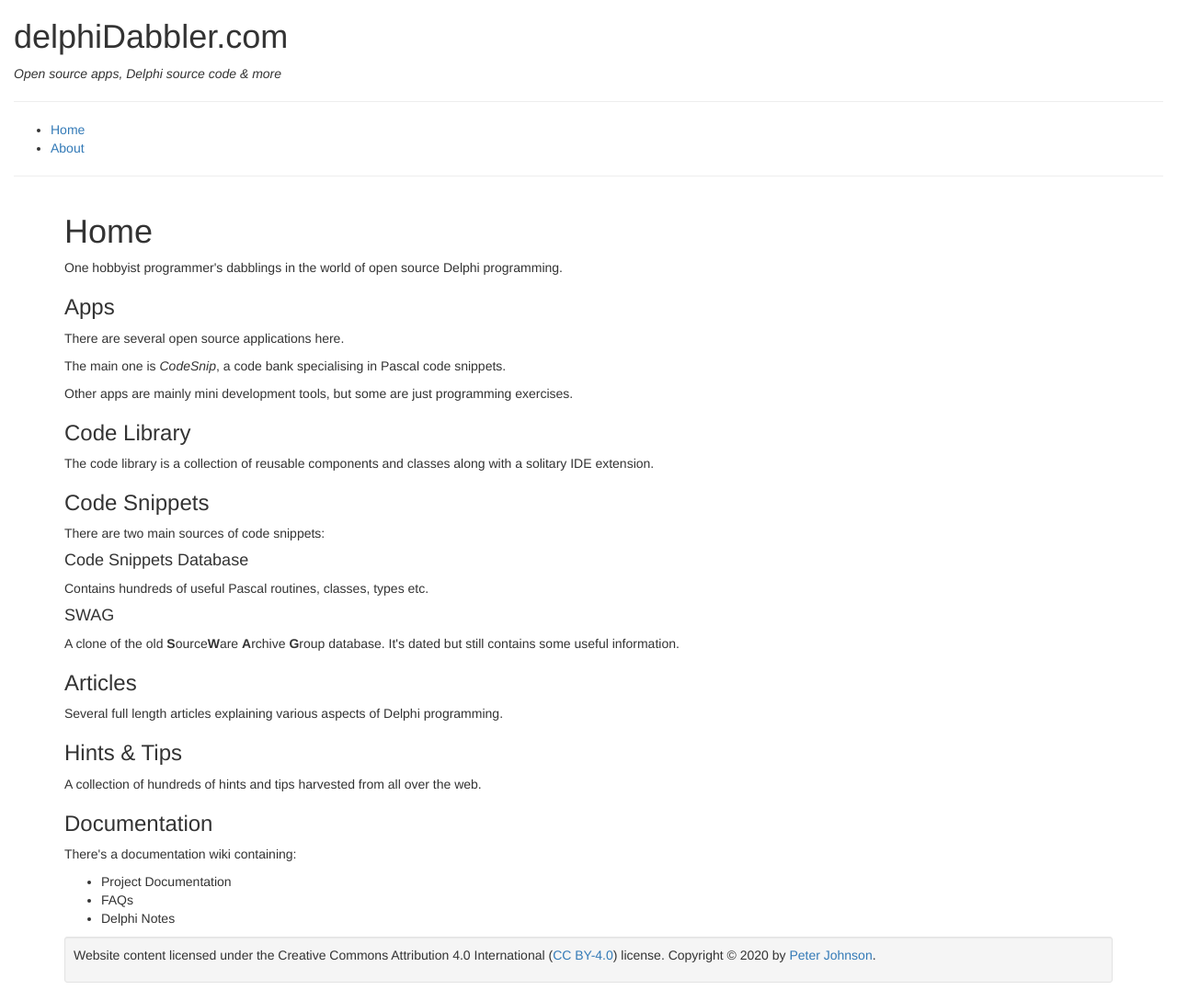
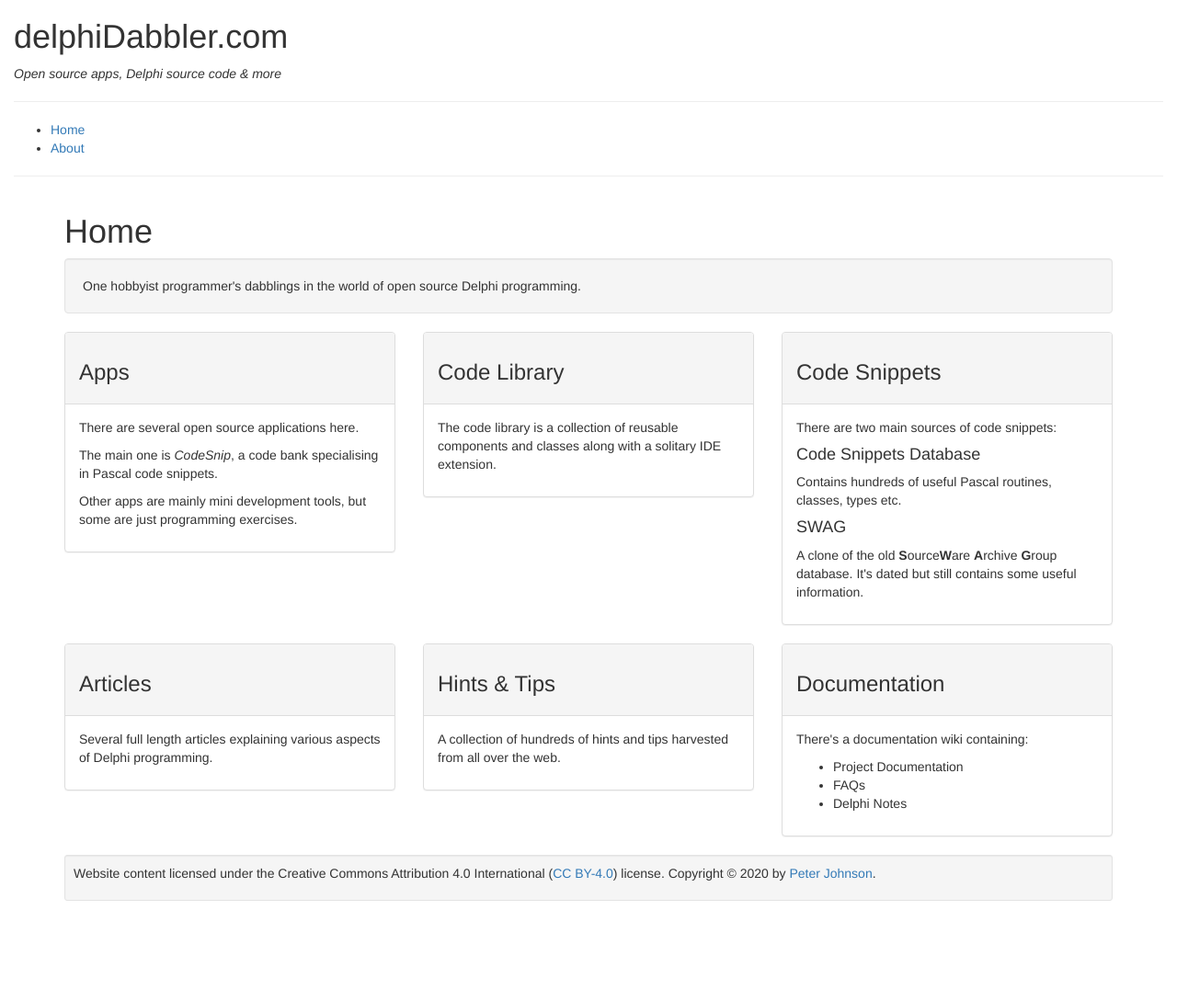
Before and after one commit to delphidabbler/delphidabbler.github.io, a Jekyll site: the page built from index.html, in a window 1280 px wide. Shown: the whole page at 92% size. Built offline with Jekyll 4.4.1, drawn with Linux system fonts in a browser that asks for light colours; nearby versions of some CDN libraries; after the commit the page ends 1000 px from its top, so only the background shows below that.

Commit message:
Display index page sections in rows of bootstrap panels

```diff
--- a/index.html
+++ b/index.html
@@ -4,47 +4,109 @@ title: Home Page
 
 <h1>Home</h1>
 
-<p>
+<div class="well">
   One hobbyist programmer's dabblings in the world of open source Delphi programming.
-</p>
+</div>
+
+<div class="row">
 
 <section>
+  <div class="col-sm-6 col-lg-4">
+    <div class="panel panel-default">
+      <div class="panel-heading">
         <h3>Apps</h3>
+      </div>
+      <div class="panel-body">
         <p>There are several open source applications here.</p>
         <p>The main one is <em>CodeSnip</em>, a code bank specialising in Pascal code snippets.</p>
         <p>Other apps are mainly mini development tools, but some are just programming exercises.</p>
+      </div>
+    </div>
+  </div>
 </section>
 
 <section>
+  <div class="col-sm-6 col-lg-4">
+    <div class="panel panel-default">
+      <div class="panel-heading">
         <h3>Code Library</h3>
+      </div>
+      <div class="panel-body">
         <p>The code library is a collection of reusable components and classes along with a solitary IDE extension.</p>
+      </div>
+    </div>
+  </div>
 </section>
 
+<!-- Clear the sm & md cols if their content doesn't match in height -->
+<div class="clearfix visible-md-block visible-sm-block"></div>
+
 <section>
+  <div class="col-sm-6 col-lg-4">
+    <div class="panel panel-default">
+      <div class="panel-heading">
         <h3>Code Snippets</h3>
+      </div>
+      <div class="panel-body">
         <p>There are two main sources of code snippets:</p>
         <h4>Code Snippets Database</h4>
         <p>Contains hundreds of useful Pascal routines, classes, types etc.</p>
         <h4>SWAG</h4>
         <p>A clone of the old <strong>S</strong>ource<strong>W</strong>are <strong>A</strong>rchive <strong>G</strong>roup database. It's dated but still contains some useful information.</em>
+      </div>
+    </div>
+  </div>
+</section>
+
+<!-- Clear the lg cols if their content doesn't match in height -->
+<div class="clearfix visible-lg-block"></div>
+
+<section>
+  <div class="col-sm-6 col-lg-4">
+    <div class="panel panel-default">
+      <div class="panel-heading">
+        <h3>Articles</h3>
+      </div>
+      <div class="panel-body">
+        <p>Several full length articles explaining various aspects of Delphi programming.</p>
+      </div>
+    </div>
+  </div>
+</section>
+
+<!-- Clear the sm & md cols if their content doesn't match in height -->
+<div class="clearfix visible-md-block visible-sm-block"></div>
+
+
+<section>
+  <div class="col-sm-6 col-lg-4">
+    <div class="panel panel-default">
+      <div class="panel-heading">
+        <h3>Hints &amp; Tips</h3>
+      </div>
+      <div class="panel-body">
+        <p>A collection of hundreds of hints and tips harvested from all over the web.</p>
+      </div>
+    </div>
+  </div>
 </section>
 
 <section>
-  <h3>Articles</h3>
-  <p>Several full length articles explaining various aspects of Delphi programming.</p>
-</section>
-
-<section>
-  <h3>Hints &amp; Tips</h3>
-  <p>A collection of hundreds of hints and tips harvested from all over the web.</p>
-</section>
-
-<section>
+  <div class="col-sm-6 col-lg-4">
+    <div class="panel panel-default">
+      <div class="panel-heading">
         <h3>Documentation</h3>
+      </div>
+      <div class="panel-body">
         <p>There's a documentation wiki containing:</p>
         <ul>
           <li>Project Documentation</li>
           <li>FAQs</li>
           <li>Delphi Notes</li>
         </ul>
+      </div>
+    </div>
+  </div>
 </section>
+
+</div> <!-- /.row -->
```
Lines whose indentation alone changed are shown as unchanged.
